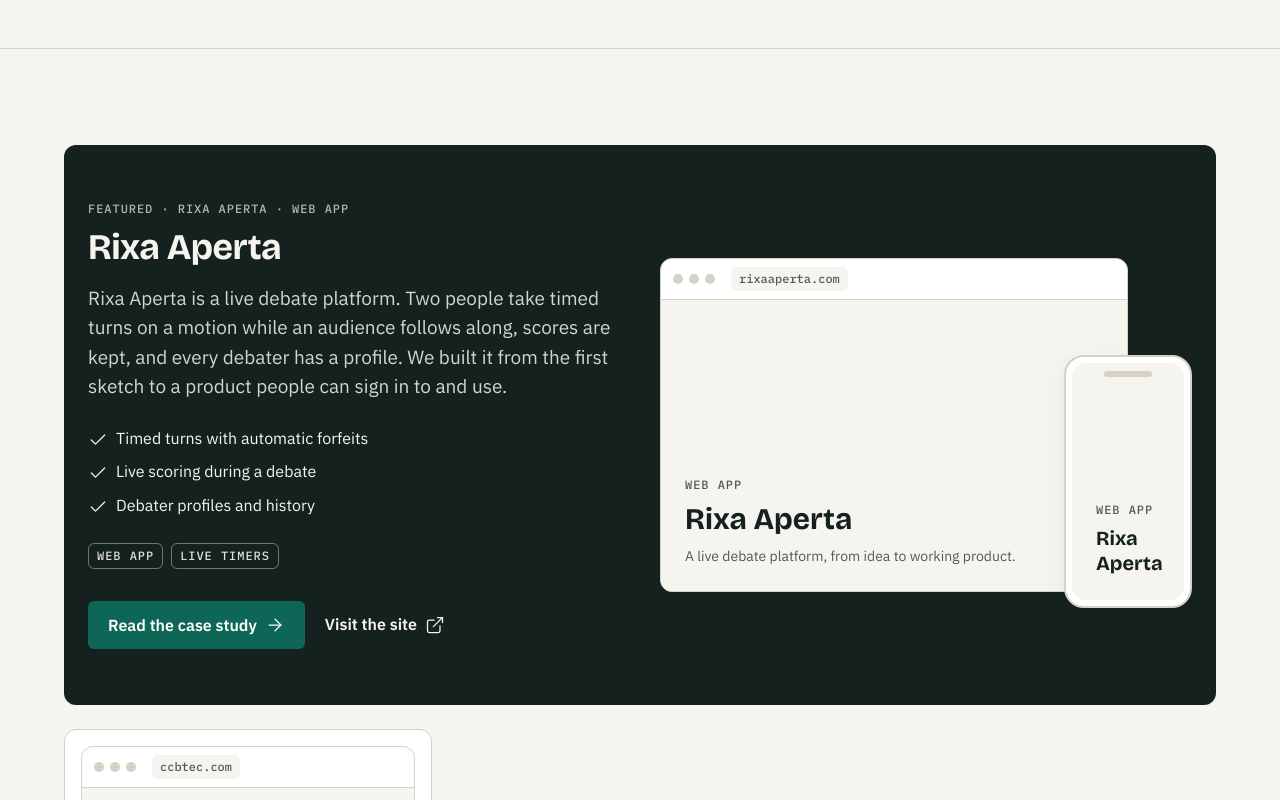
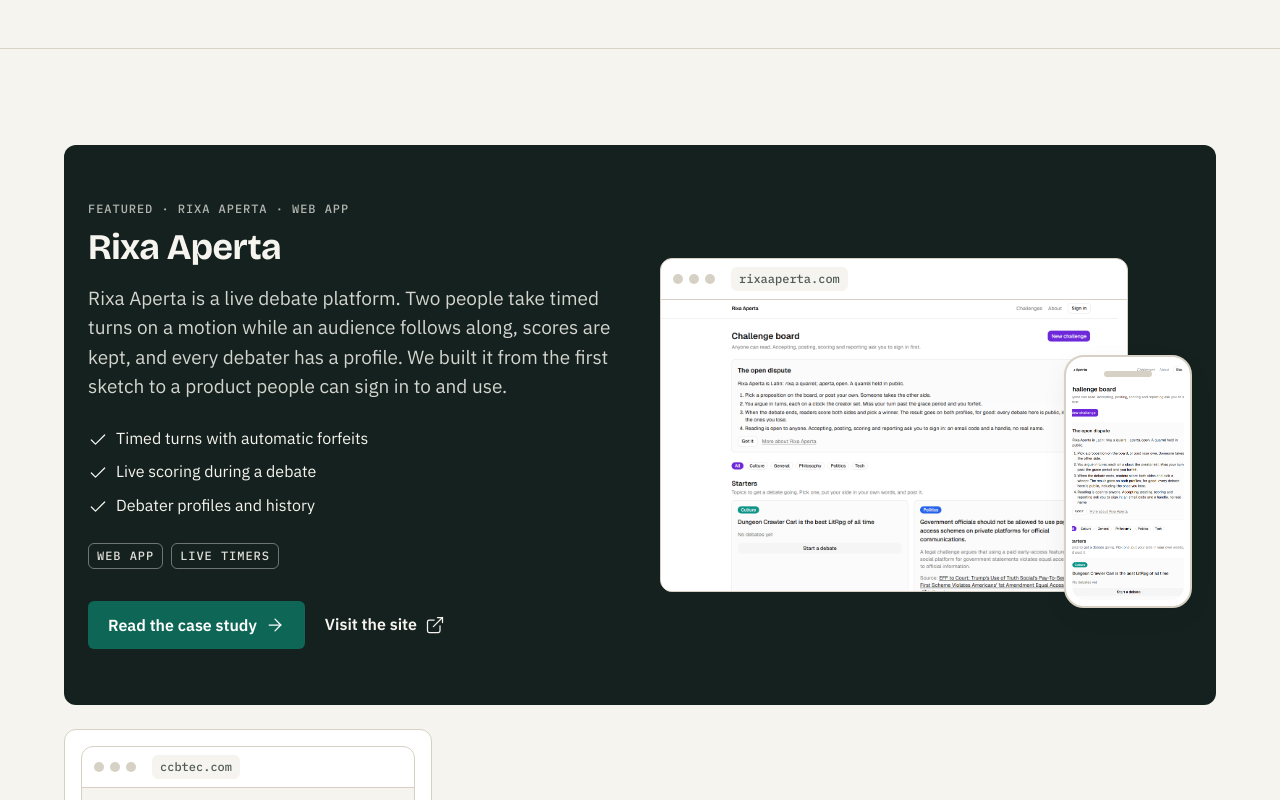
Before and after one commit to Beese-Dev/business_website, a Next.js app: page /work in a window 1280 px wide. Shown: the part 438-1238 px from the top of the page. Built offline with nearby package versions, Linux system fonts and the light colour scheme.

Commit message:
Add Rixa Aperta screenshots
Co-Authored-By: Claude Fable 5.1 <noreply@anthropic.com>

```diff
--- a/content/work.ts
+++ b/content/work.ts
@@ -55,8 +55,14 @@ export const projects: Project[] = [
     ],
     stack: ["Web app", "Live timers"], // TODO: replace with the real stack
     images: {
-      desktop: null, // e.g. { src: "/work/rixa-aperta/desktop.png", alt: "A live debate in progress on desktop" }
-      phone: null, // e.g. { src: "/work/rixa-aperta/phone.png", alt: "A turn timer on a phone" }
+      desktop: {
+        src: "/work/rixa-aperta/desktop.png",
+        alt: "The Rixa Aperta challenge board on desktop: how a debate works, topic filters and starter propositions",
+      },
+      phone: {
+        src: "/work/rixa-aperta/phone.png",
+        alt: "The Rixa Aperta challenge board on a phone",
+      },
     },
     caseStudy: {
       facts: [
```
Also changed, not shown: public/work/rixa-aperta/desktop.png (added), public/work/rixa-aperta/phone.png (added).
